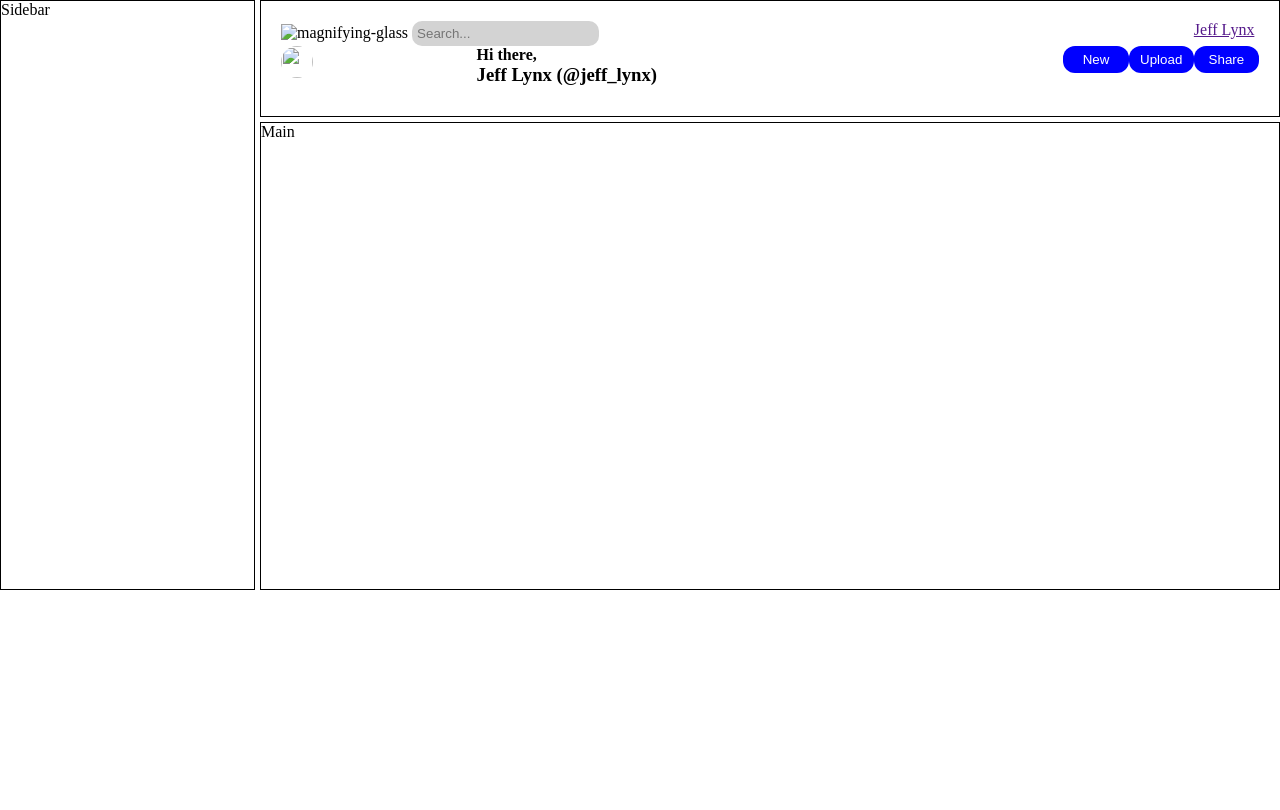
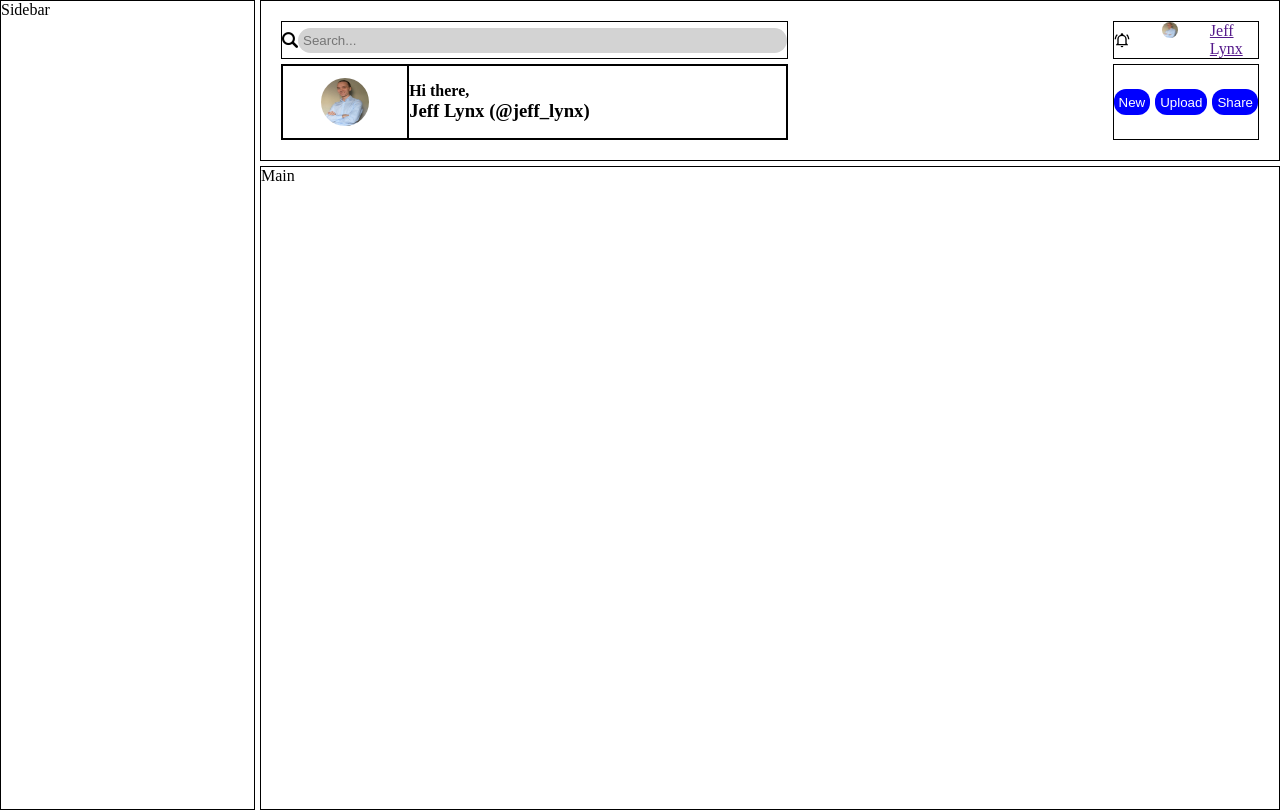
Before and after one commit to JeffLynx/admin-dashboard-odin, a plain HTML site: page index.html in a window 1280 px wide. Drawn offline with Linux system fonts and the light colour scheme.

Commit message:
working with borders as 'training wheels' to tidy things up. Also finding myself reaching for flexbox for some positioning inside boxes

```diff
--- a/index.html
+++ b/index.html
@@ -16,7 +16,7 @@
         <input type="text" placeholder="Search...">
       </div>
 
-      <div class="user_info">
+      <div class="greeting">
         <div class="greeting_image"><img src="./images/Profile.JPG" alt=""></div>
         <div class="user_name_greeting">
           <h4>Hi there,</h4>
--- a/styles.css
+++ b/styles.css
@@ -2,6 +2,16 @@
   margin: 0;
   padding: 0;
 }
+
+.search_bar,
+.greeting,
+.greeting_image,
+.user_name_greeting,
+.profile_section,
+.project_buttons {
+  border: 1px solid;
+}
+
 
 .grid-container {
   display: grid;
@@ -16,68 +26,98 @@
 
   display: grid;
   grid-template: 1fr 2fr / 4fr 1fr;
+  gap: 5px;
 
   padding: 20px;
 }
 
-.header .search_bar {
+.search_bar {
   grid-area: 1 / 1 / 2 / 2;
+
+  display: flex;
+  justify-content: flex-start;
+  align-items: center;
+
+  /* display: grid; */
+  /* grid-template-columns: 5% 95%; */
+
 }
 
-.header .search_bar img {
+.search_bar img {
   height: 1em;
   width: 1em;
+  /* padding-top: 10px; */
 }
 
-.header .search_bar input {
+.search_bar input {
   background-color: lightgray;
   border: none;
-  border-radius: 10px;
+  border-radius: 20px;
   padding: 5px;
+  flex-grow: 1;
 }
 
-.header .user_info {
+.greeting {
   grid-area: 2 / 1 / 3 / 2;
   display: grid;
   grid-template-columns: 1fr 3fr;
 }
 
-.header .user_info .greeting_image img {
-  height: 2em;
-  width: 2em;
+.greeting_image {
+  display: flex;
+  justify-content: center;
+  align-items: center;
+}
+
+.greeting_image img {
+  height: 3em;
+  width: 3em;
   border-radius: 50%;
 
   grid-area: 1 / 1 / 2 / 3;
 }
 
-.header .user_info .user_name_greeting {
+.user_name_greeting {
   grid-area: 1 / 2 / 2 / 3;
+
+  display: flex;
+  flex-direction: column;
+  justify-content: center;
 }
 
-.header .profile_section {
+.profile_section {
   grid-area: 1 / 2 / 2 / 3;
   display: grid;
   grid-template-columns: 1fr 1fr 1fr;
+  margin-left: 25vw;
 }
 
-.header .profile_section .bell img {
+.bell img {
   height: 1em;
   width: 1em;
+  padding-top: 10px;
 }
 
-.header .profile_section .profile_pic img {
+.profile_pic img {
   height: 1em;
   width: 1em;
   border-radius: 50%;
 }
 
-.header .project_buttons {
+.project_buttons {
   grid-area: 2 / 2 / 3 / 3;
   display: grid;
   grid-template-columns: 1fr 1fr 1fr;
+  gap: 5px;
+
+  display: flex;
+  justify-content: space-evenly;
+  align-items: center;
+
+  margin-left: 25vw;
 }
 
-.header .project_buttons button {
+.project_buttons button {
   color: white;
   background-color: blue;
   border: none;
```
Also changed, not shown: images/Profile.JPG (added), images/bell-ring-outline.svg (added), images/magnifying-glass.png (added).
